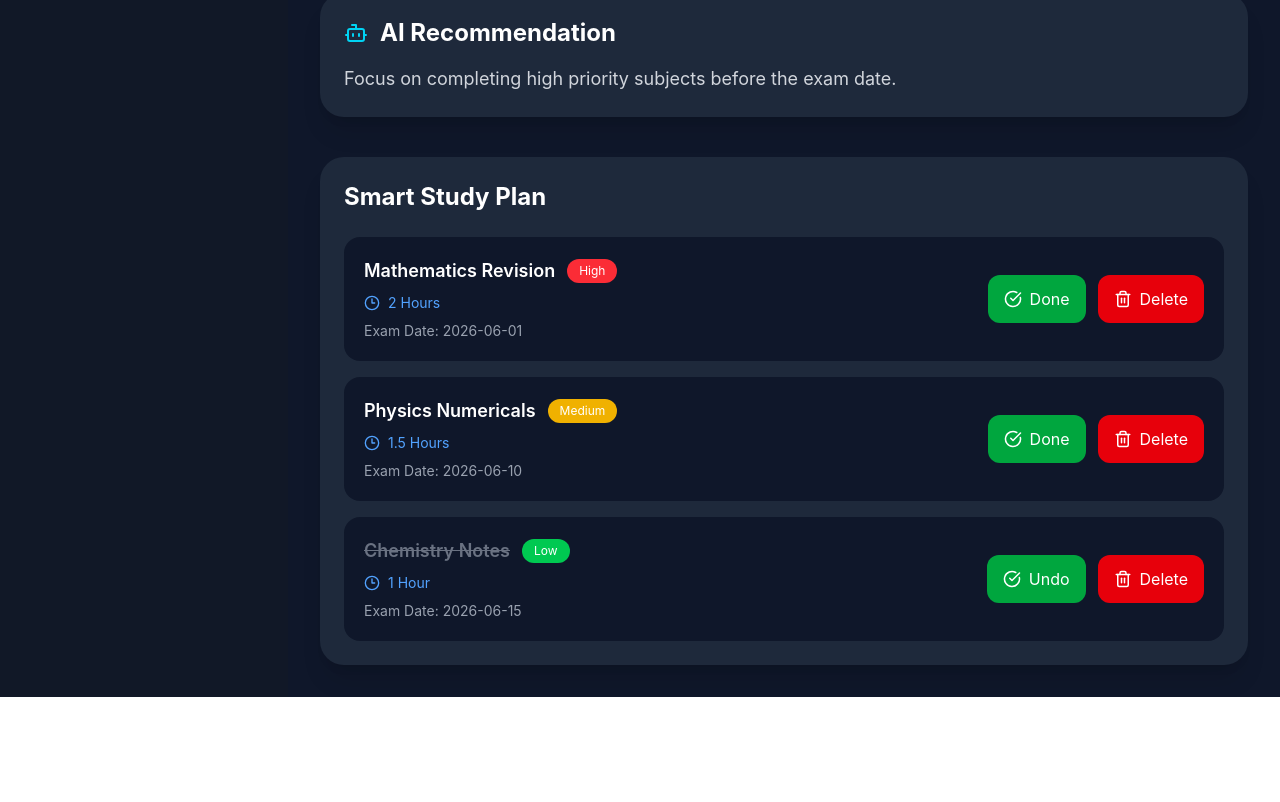
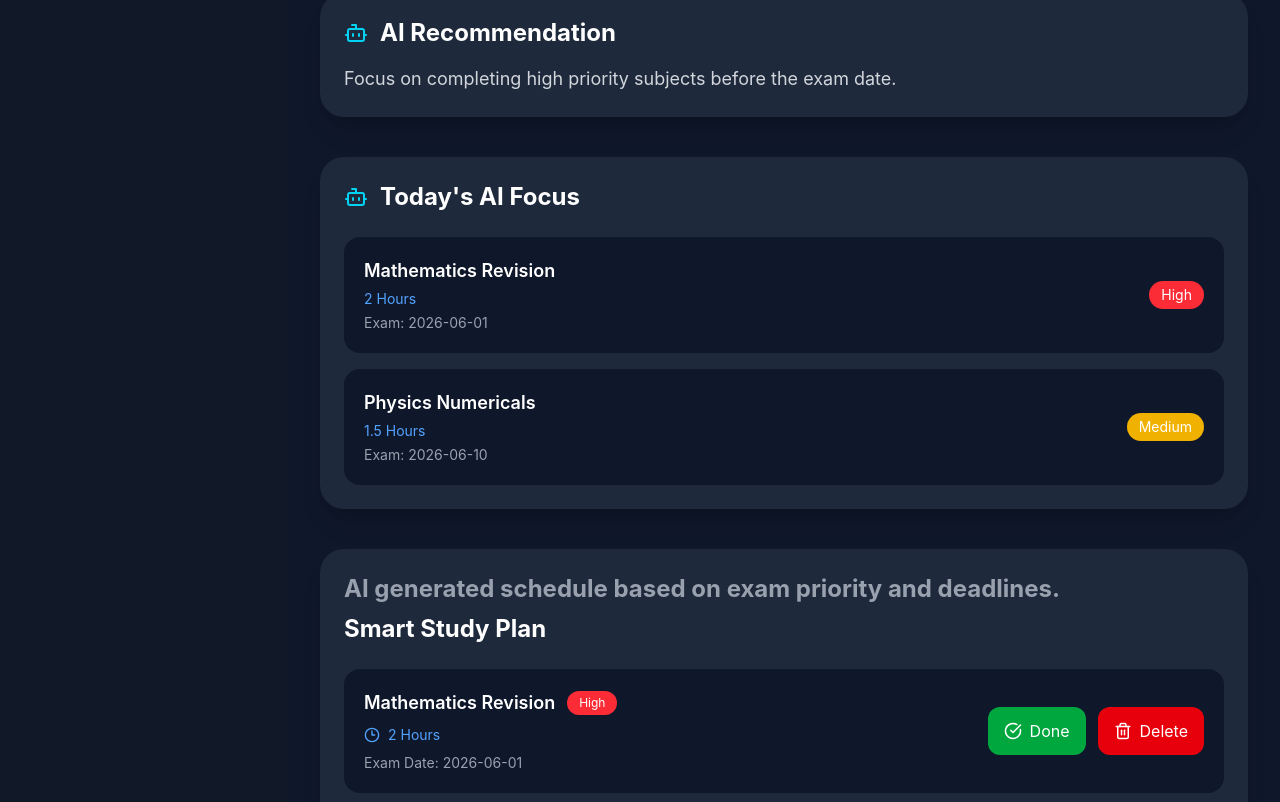
Before and after one commit to DevByPawan/AI-Study-Planner, a React app: page / in a window 1280 px wide. Shown: the part 675-1477 px from the top of the page. Before the commit the page ends 1372 px from the top, so only its background shows below. Built offline with nearby package versions, Linux system fonts and the light colour scheme; the HTML template or start-up script is replaced by a standard one.

Commit message:
Added AI recommended task system

```diff
--- a/src/App.jsx
+++ b/src/App.jsx
@@ -117,6 +117,35 @@ function App() {
     (task) => task.priority === "High"
   ).length
 
+  const sortedTasks = [...tasks].sort((a, b) => {
+
+    // High priority first
+    const priorityOrder = {
+      High: 1,
+      Medium: 2,
+      Low: 3
+    }
+
+    // Compare priority
+    if (
+      priorityOrder[a.priority] !==
+      priorityOrder[b.priority]
+    ) {
+      return (
+        priorityOrder[a.priority] -
+        priorityOrder[b.priority]
+      )
+    }
+
+    // Compare exam dates
+    return (
+      new Date(a.examDate) -
+      new Date(b.examDate)
+    )
+  })
+  const recommendedTasks = sortedTasks
+    .filter((task) => !task.completed)
+    .slice(0, 3)
   const getPriorityColor = (priority) => {
 
     if (priority === "High") {
@@ -380,17 +409,73 @@ function App() {
           </p>
 
         </div>
+        {/* AI Recommended Tasks */}
+        <div className="mt-10 bg-[#1e293b] p-6 rounded-3xl shadow-xl">
 
+          <h3 className="text-2xl font-bold mb-6 flex items-center gap-3">
+
+            <Bot className="text-cyan-400" />
+
+            Today's AI Focus
+
+          </h3>
+
+          <div className="space-y-4">
+
+            {recommendedTasks.map((task, index) => (
+
+              <div
+                key={index}
+                className="bg-[#0f172a] p-5 rounded-2xl"
+              >
+
+                <div className="flex justify-between items-center">
+
+                  <div>
+
+                    <p className="font-semibold text-lg">
+                      {task.subject}
+                    </p>
+
+                    <p className="text-blue-400 text-sm mt-1">
+                      {task.hours}
+                    </p>
+
+                    <p className="text-gray-400 text-sm mt-1">
+                      Exam: {task.examDate}
+                    </p>
+
+                  </div>
+
+                  <span
+                    className={`${getPriorityColor(task.priority)} px-3 py-1 rounded-full text-sm`}
+                  >
+                    {task.priority}
+                  </span>
+
+                </div>
+
+              </div>
+
+            ))}
+
+          </div>
+
+        </div>
         {/* Task List */}
         <div className="mt-10 bg-[#1e293b] p-6 rounded-3xl shadow-xl">
 
           <h3 className="text-2xl font-bold mb-6">
+            <p className="text-gray-400 mb-2">
+              AI generated schedule based on
+              exam priority and deadlines.
+            </p>
             Smart Study Plan
           </h3>
 
           <div className="space-y-4">
 
-            {tasks.map((task, index) => (
+            {sortedTasks.map((task, index) => (
 
               <div
                 key={index}
@@ -403,8 +488,8 @@ function App() {
 
                     <p
                       className={`font-semibold text-lg ${task.completed
-                          ? "line-through text-gray-500"
-                          : ""
+                        ? "line-through text-gray-500"
+                        : ""
                         }`}
                     >
                       {task.subject}
```
